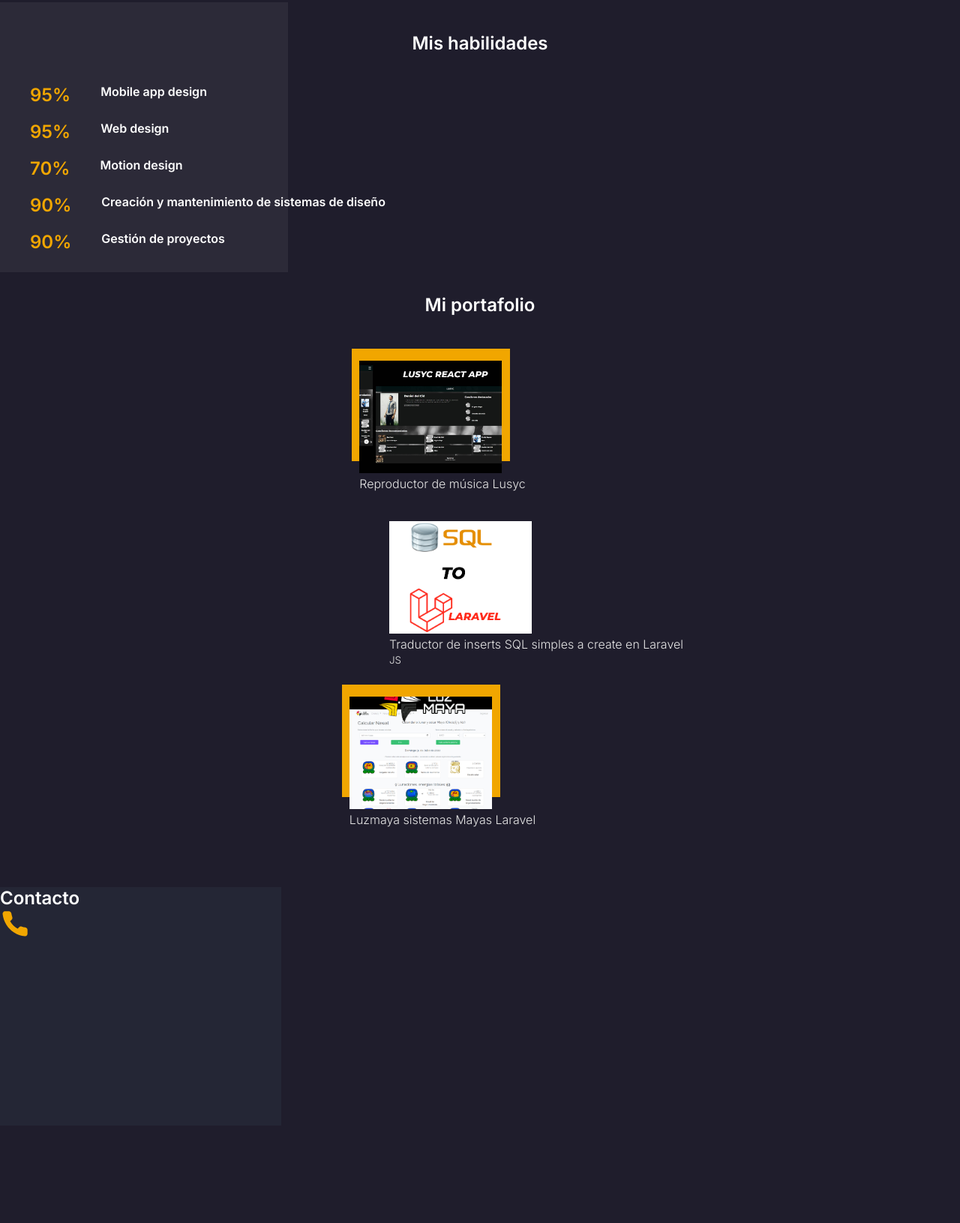
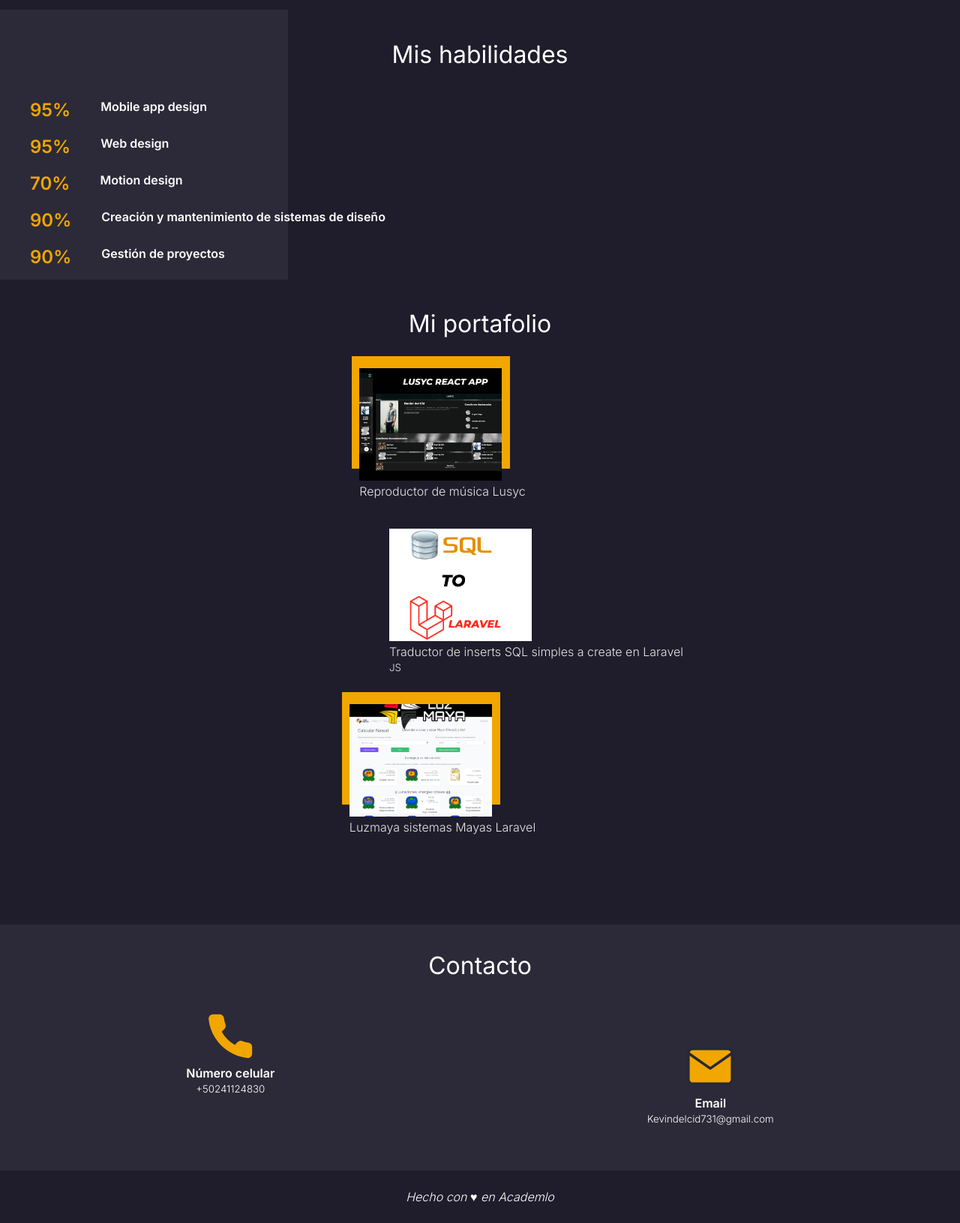
Before and after one commit to KevindelCid/portafolio, a plain HTML site: page index.html in a window 1280 px wide. Shown: the part 1121-2752 px from the top of the page at 75% size. Before the commit the page ends 2622 px from the top, so only its background shows below. Drawn offline with Linux system fonts and the light colour scheme.

Commit message:
maquetado movil casi termindo funcionalidad menu terminada, botones no vinculados

```diff
--- a/assets/css/style.css
+++ b/assets/css/style.css
@@ -23,8 +23,22 @@ body {
   font-weight: lighter;
 }
 
-nav > ul > li {
+.menu {
   display: none;
+  position: fixed;
+  background-color: var(--black-semi-dark);
+  width: 100%;
+  margin-top: 60px;
+  padding: 40px;
+  text-align: center;
+  list-style: none;
+}
+.menu > li {
+  margin-bottom: 15px;
+}
+.menu > li:hover {
+  border-bottom: solid var(--white) 1px;
+  cursor: pointer;
 }
 
 .btn-menu {
@@ -158,7 +172,7 @@ p > span {
   display: flex;
   flex-direction: column;
 }
-.habilidades > h1 {
+.habilidades > h2 {
   text-align: center;
   padding: 40px 0px 20px 0px;
 }
@@ -225,8 +239,33 @@ p > span {
   z-index: -1;
 }
 .contact-container {
+  background-color: var(--white-transparency);
+  margin-top: 40px;
+  padding-top: 15px;
+  padding-bottom: 60px;
+  display: flex;
+  flex-direction: column;
 }
-.imgback {
-  position: absolute;
-  z-index: -1;
+.contact-container > h2 {
+  text-align: center;
+  padding: 20px 0px 40px 0px;
 }
+.items-contacto {
+  display: flex;
+  flex-direction: row;
+  justify-content: space-around;
+
+  text-align: center;
+}
+.contacto-item1 {
+}
+.contacto-item2 {
+  padding-top: 40px;
+  position: relative;
+}
+footer > h4 {
+  font-weight: lighter;
+  font-style: italic;
+  text-align: center;
+  padding: 25px 0px 25px 0px;
+}
--- /dev/null
+++ b/assets/js/app.js
@@ -0,0 +1,24 @@
+const menu = document.getElementById("menu");
+const btnMenu = document.getElementById("btnMenu");
+let menuState = false;
+let scrollMenuState = false;
+const body = document.getElementById("body");
+function displayMenu() {
+  if (!menuState) {
+    menu.style.display = "block";
+    btnMenu.textContent = "X";
+    menuState = true;
+  } else {
+    menu.style.display = "none";
+    menuState = false;
+    btnMenu.textContent = "☰";
+  }
+}
+
+function displayMenuOff() {
+  if (menuState) {
+    menu.style.display = "none";
+    menuState = false;
+    btnMenu.textContent = "☰";
+  }
+}
--- a/index.html
+++ b/index.html
@@ -6,17 +6,17 @@
         <meta name="viewport" content="width=device-width, initial-scale=1">
         <link href="assets/css/style.css" rel="stylesheet">
     </head>
-    <body>
+    <body onscroll="displayMenuOff()">
 
 
     <div class="co-background">
 
     </div>
         <nav>
-            <button class="btn-menu" onclick="" type="button">
+            <button id="btnMenu" class="btn-menu" onclick="displayMenu()" type="button">
                 ☰
             </button>
-            <ul>
+            <ul class="menu" id="menu">
                 <li>Home</li>
                 <li>Acerca de mi</li>
                 <li>Experiencia</li>
@@ -56,7 +56,7 @@
             </div>
         </section>
         <section class="expreiencia-section">
-            <h2>Experiencia</h2>
+            <h2 class="subtitulo">Experiencia</h2>
             <div class="items-experiencia">
 
                 <div class="item-datos">
@@ -98,7 +98,7 @@
 
         <section class="habilidades">
 
-            <h1>Mis habilidades</h1>
+            <h2 class="subtitulo">Mis habilidades</h2>
 
             <div class="elementos-habilidades">
 
@@ -130,7 +130,7 @@
 
         <section class="portafolio-container">
 
-            <h1>Mi portafolio</h1>
+            <h2 class="subtitulo">Mi portafolio</h2>
             <a href="https://github.com/KevindelCid/lusyc" target="_blank" class="proyecto1 proyecto">
 
                 <img src="./assets/images/LUSYC.jpg" width="300" alt="">
@@ -150,14 +150,33 @@
 
         </section>
 
-        <section>
+        <section class="contact-container">
 
-         <img class="imgback" src="./assets/icons/Rectangle 33-1.svg" alt="">
-         <h1>Contacto</h1>
-         <img src="./phone 3.svg" alt="">
+         <h2 class="subtitulo">Contacto</h2>
+         <div class="items-contacto">
+             <div contacto-item1>
+            <img src="./phone 3.svg" width="70" alt="">
+            <h4>Número celular</h4>
+            <small>+50241124830</small>
+         </div>
+         <div class="contacto-item2">
+            <img src="./assets/icons/mail 3.svg" width="70" alt="">
+            <h4>Email</h4>
+            <small>Kevindelcid731@gmail.com</small>
+         </div>
+         </div>
+
+
+
 
         </section>
+        <footer>
+            <h4>Hecho con ♥ en Academlo</h4>
+        </footer>
 
+        <script src="./assets/js/app.js">
+
+        </script>
 
     </body>
 </html>
```
